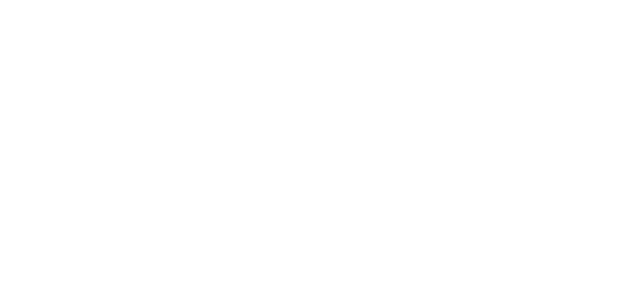
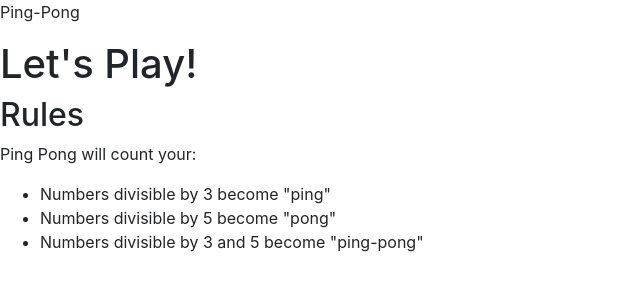
Before and after one commit to Chris-karanja/ping-pong, a plain HTML site: page index.html in a window 1280 px wide. Shown: the whole page, without its empty margins (0-640 px from the left). Drawn offline with Linux system fonts and the light colour scheme.

Commit message:
wrote the html code

```diff
--- a/index.html
+++ b/index.html
@@ -7,6 +7,19 @@
     <title>Ping-pong</title>
   </head>
   <body>
+    <header class="page-header">
+        <span class="main-heading"><p>Ping-Pong</p></span>
+      </header>
+      <section>
+      <h1>Let's Play!</h1>
+              <h2>Rules</h2>
+              <p>Ping Pong will count your:</p>
+              <ul>
+                <li>Numbers divisible by 3 become "ping"</li>
+                <li>Numbers divisible by 5 become "pong"</li>
+                <li>Numbers divisible by 3 and 5 become "ping-pong"</li>
+              </ul>
+          </section>
     <script src="js/jquery-3.3.1.js"></script>
     <script src="js/script.js"></script>
 
```
